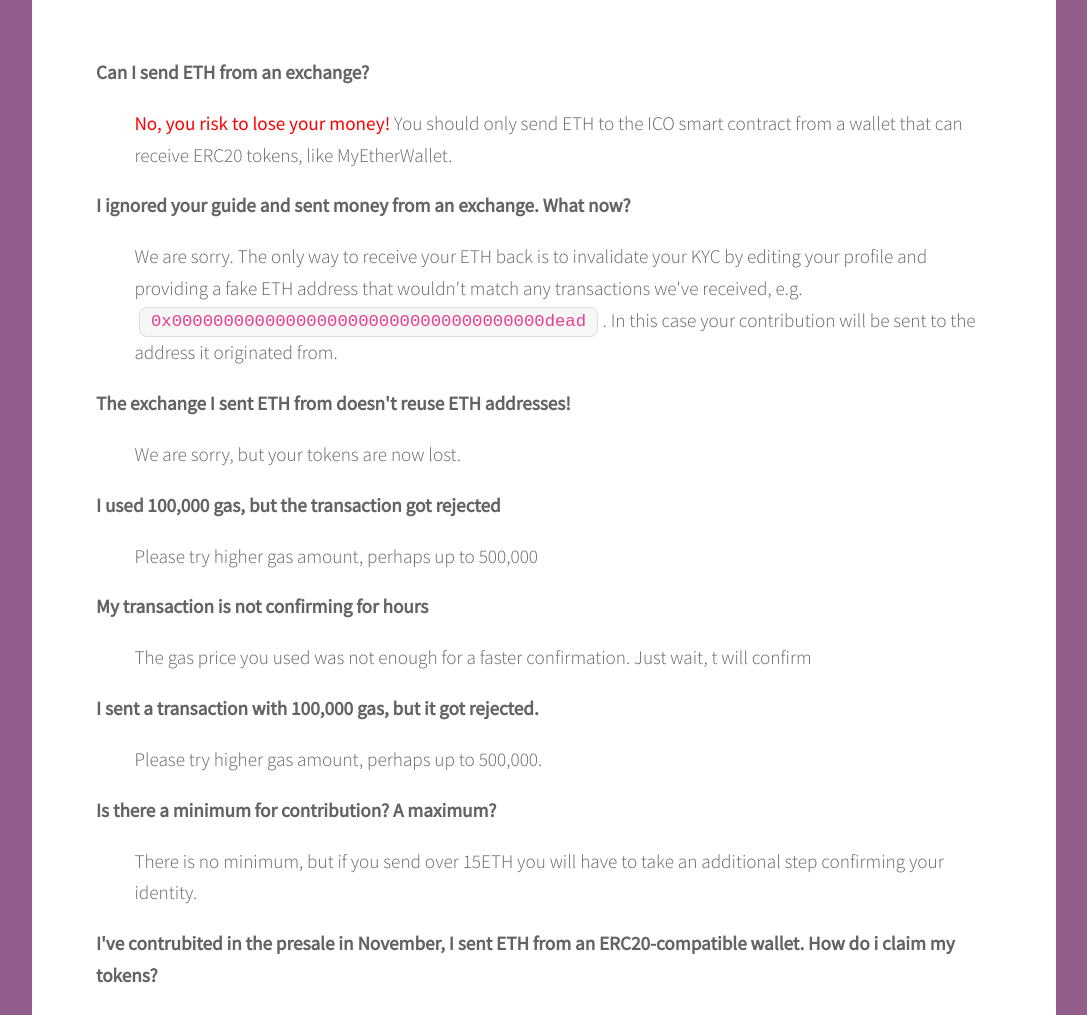
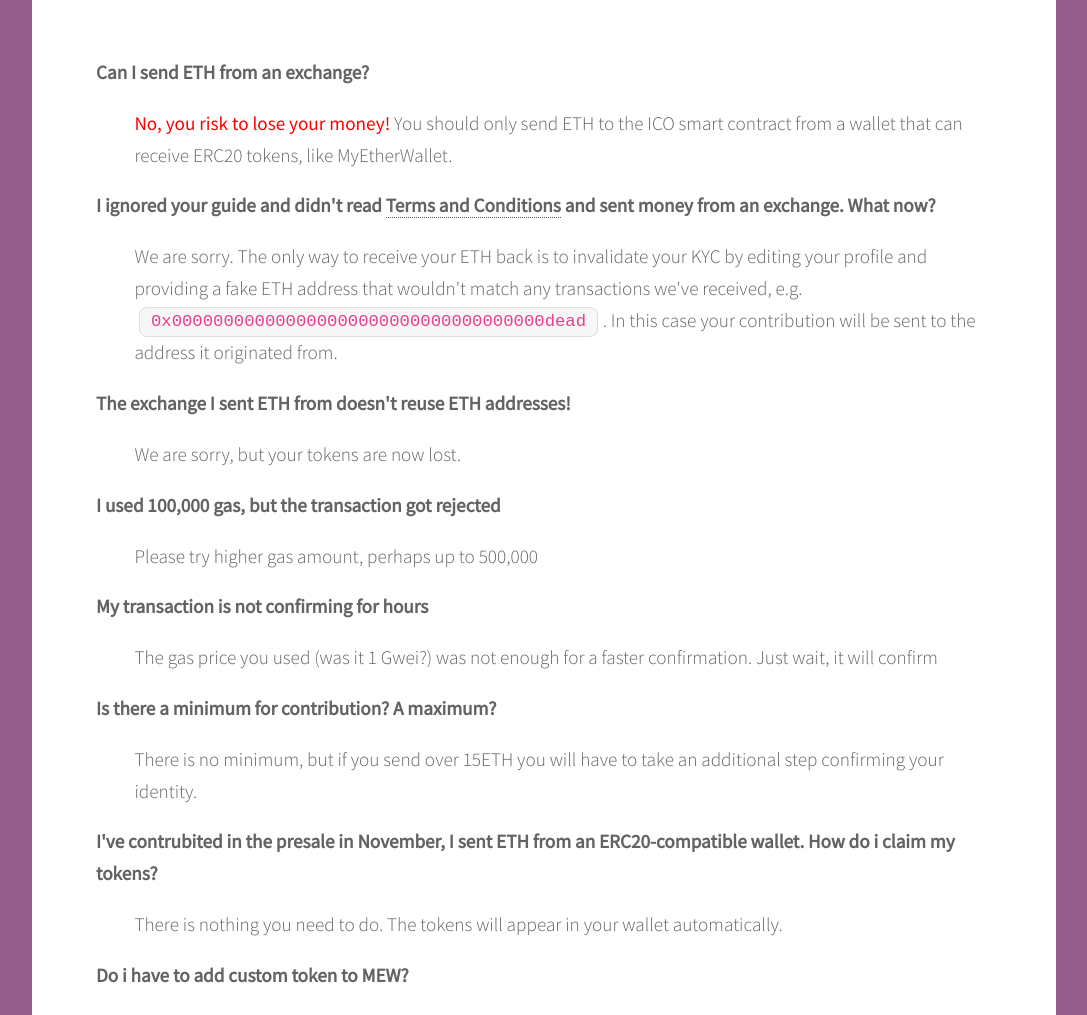
Before and after one commit to windingtree/wt-accounts, a Django app: page /faq/ in a window 1280 px wide. Shown: the part 206-1221 px from the top of the page, without its empty margins (96-1183 px from the left). Run offline with Django 3.2, Linux system fonts and the light colour scheme; some libraries are stand-ins or nearby versions.

Commit message:
Some more FAQing

```diff
--- a/accounts/templates/accounts/faq.html
+++ b/accounts/templates/accounts/faq.html
@@ -15,16 +15,14 @@
     <dl id="faq">
       <dt>Can I send ETH from an exchange?</dt>
       <dd><strong style="color: red;">No, you risk to lose your money!</strong> You should only send ETH to the ICO smart contract from a wallet that can receive ERC20 tokens, like MyEtherWallet.</dd>
-      <dt>I ignored your guide and sent money from an exchange. What now?</dt>
+      <dt>I ignored your guide and didn't read <a href="{% static 'token_sale_terms_conditions.pdf' %}">Terms and Conditions</a> and sent money from an exchange. What now?</dt>
       <dd>We are sorry. The only way to receive your ETH back is to invalidate your KYC by editing your profile and providing a fake ETH address that wouldn't match any transactions we've received, e.g. <code>0x000000000000000000000000000000000000dead</code>. In this case your contribution will be sent to the address it originated from.</dd>
       <dt>The exchange I sent ETH from doesn't reuse ETH addresses!</dt>
       <dd>We are sorry, but your tokens are now lost.</dd>
       <dt>I used 100,000 gas, but the transaction got rejected</dt>
       <dd>Please try higher gas amount, perhaps up to 500,000</dd>
       <dt>My transaction is not confirming for hours</dt>
-      <dd>The gas price you used was not enough for a faster confirmation. Just wait, t will confirm</dd>
-      <dt>I sent a transaction with 100,000 gas, but it got rejected.</dt>
-      <dd>Please try higher gas amount, perhaps up to 500,000.</dd>
+      <dd>The gas price you used (was it 1 Gwei?) was not enough for a faster confirmation. Just wait, it will confirm</dd>
       <dt>Is there a minimum for contribution? A maximum?</dt>
       <dd>There is no minimum, but if you send over 15ETH you will have to take an additional step confirming your identity.</dd>
       <dt>I've contrubited in the presale in November, I sent ETH from an ERC20-compatible wallet. How do i claim my tokens?</dt>
@@ -35,7 +33,6 @@
       <dd>We recommend using <a href="https://etherscan.io/">etherscan.io</a> or <a href="https://ethplorer.io/">ethplorer.io</a>.</dd>
       <dt>My token balance on the <a href="https://lif.windingtree.com/ico/profile/">contribution status</a> page is "0", while the transaction was definitely confirmed.</dt>
       <dd>Have you entered the walled address you sent ETH from? It should match! If they do, check Etherscan and Ethplorer, if tokens are in your wallet, you have nothing to worry about, perhaps some of your browser mess with the site.</dd>
-
     </dl>
   </section>
 </div>
--- a/accounts/templates/accounts/status.html
+++ b/accounts/templates/accounts/status.html
@@ -37,7 +37,7 @@
       {% if request.user.eth_address %}
         <h2><span id="userAddress">{{ request.user.eth_address }}</span></h2>
         <h3>You have sent <strong id="totalETHSent">0</strong></h3>
-        <h3>Your will receive <strong id="totalLifBalance">0</strong> after the TGE</h3>
+        <h3>Your will receive <strong id="totalLifBalance">0</strong> after the TGE (<a href="{% url 'faq' %}">where is my stuff?</a>)</h3>
       {% endif %}
     </header>
     <form action="." method="post" enctype="multipart/form-data">
```
